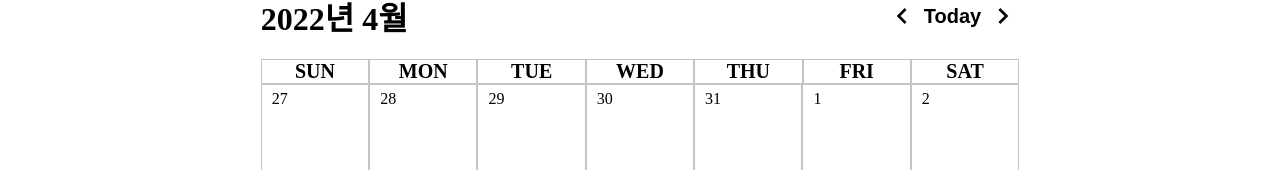
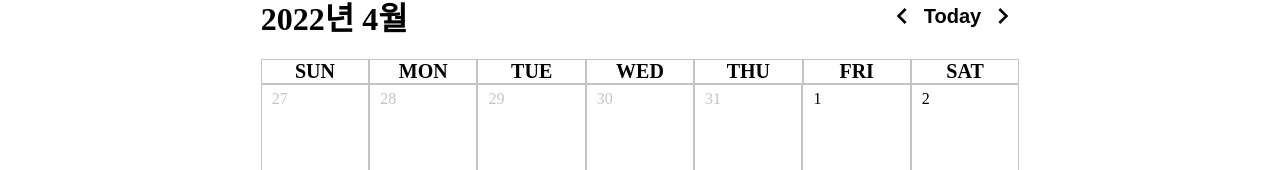
Before and after one commit to Empty-Car/Moonlight, a React (Create React App) app: page /record-emotion in a window 1280 px wide. Shown: the part 157-327 px from the top of the page. Built offline with nearby package versions, Linux system fonts and the light colour scheme.

Commit message:
Fix: Calendar

```diff
--- a/src/component/CalBody.js
+++ b/src/component/CalBody.js
@@ -7,10 +7,17 @@ const Form = styled.div`
   width: 60%;
 `;
 
-const CalBody = ({ totalDate, year, month, today }) => {
-  const todayIdx = totalDate.indexOf(today);
+const CalBody = ({ totalDate, year, month, today, prevLength, thisLength }) => {
   const todayMonth = new Date().getMonth() + 1;
   const todayYear = new Date().getFullYear();
+
+  const copyTotalDate = [...totalDate];
+  for (let i = 0; i < prevLength; i++) {
+    copyTotalDate.shift();
+  }
+
+  const todayIdx = copyTotalDate.indexOf(today) + prevLength;
+  const nextMonthIdx = prevLength + thisLength;
 
   return (
     <Form>
@@ -18,12 +25,18 @@ const CalBody = ({ totalDate, year, month, today }) => {
         return (
           <Dates
             key={idx}
+            idx={idx}
             date={date}
             month={month}
             year={year}
             isToday={
-              todayIdx === idx && month === todayMonth && todayYear === year
+              todayIdx === idx &&
+              todayMonth === month &&
+              todayYear === year &&
+              todayIdx > prevLength
             }
+            isPrev={idx < prevLength}
+            isNext={idx >= nextMonthIdx}
           ></Dates>
         );
       })}
--- a/src/component/Dates.js
+++ b/src/component/Dates.js
@@ -1,6 +1,6 @@
-import { useState } from "react";
+import { useState, useEffect } from "react";
 import DiaryModal from "./DiaryModal";
-import styled from "styled-components";
+import styled, { css } from "styled-components";
 
 const Form = styled.div`
   width: calc(100% / 7);
@@ -30,9 +30,21 @@ const DateBox = styled.div``;
 
 const DateStyle = styled.span`
   padding: 10px 1px 1px 10px;
+
+  ${(props) =>
+    props.isPrev &&
+    css`
+      color: #c4c4c4;
+    `}
+
+  ${(props) =>
+    props.isNext &&
+    css`
+      color: #c4c4c4;
+    `}
 `;
 
-const Dates = ({ date, month, year, isToday }) => {
+const Dates = ({ idx, date, month, year, isToday, isPrev, isNext }) => {
   const [isModal, setIsModal] = useState(false);
 
   const openModal = () => {
@@ -46,7 +58,7 @@ const Dates = ({ date, month, year, isToday }) => {
   return (
     <Form onDoubleClick={openModal}>
       <DateBox>
-        <DateStyle>
+        <DateStyle isPrev={isPrev} isNext={isNext}>
           {date}
           {isToday ? <TodayStyle /> : null}
         </DateStyle>
--- a/src/component/DiaryModal.js
+++ b/src/component/DiaryModal.js
@@ -83,12 +83,13 @@ const DiaryModal = ({ isModal, closeModal, year, month, date }) => {
               </div>
               <SelectMood>
                 <div>오늘의 기분은 어떤 색이었나요? :</div>
-
-                <MoodButton
-                  onClick={() => {
-                    setIsMoods(true);
-                  }}
-                ></MoodButton>
+                {isMoods ? null : (
+                  <MoodButton
+                    onClick={() => {
+                      setIsMoods(true);
+                    }}
+                  ></MoodButton>
+                )}
               </SelectMood>
             </TextBox>
           </ModalContainer>
--- a/src/component/EmotionDiary.js
+++ b/src/component/EmotionDiary.js
@@ -8,7 +8,7 @@ const Calendar = styled.div`
   display: flex;
   justify-content: center;
   align-items: center;
-  flex-direction:column;
+  flex-direction: column;
 `;
 
 const EmotionDiary = () => {
@@ -20,6 +20,9 @@ const EmotionDiary = () => {
   const [year, setYear] = useState(YEAR);
   const [totalDate, setTotalDate] = useState([]);
   const [today, setToday] = useState(new Date().getDate());
+
+  const [lenPrevMonth, setLenPrevMonth] = useState(0);
+  const [lenThisMonth, setLenThisMonth] = useState(0);
 
   const changeDate = (month) => {
     let prevMonthLastDate = new Date(YEAR, month - 1, 0).getDate();
@@ -44,6 +47,9 @@ const EmotionDiary = () => {
 
     let thisMonthDateArr = [];
     thisMonthDateArr = [...Array(thisMonthLastDate + 1).keys()].slice(1);
+
+    setLenPrevMonth(prevMonthDateArr.length);
+    setLenThisMonth(thisMonthDateArr.length);
 
     return prevMonthDateArr.concat(thisMonthDateArr, nextMonthDateArr);
   };
@@ -75,6 +81,8 @@ const EmotionDiary = () => {
         year={year}
         month={month}
         today={today}
+        prevLength={lenPrevMonth}
+        thisLength={lenThisMonth}
       ></CalBody>
     </Calendar>
   );
--- a/src/component/Moods.js
+++ b/src/component/Moods.js
@@ -0,0 +1,3 @@
+const Moods = () => {};
+
+export default Moods;
```
